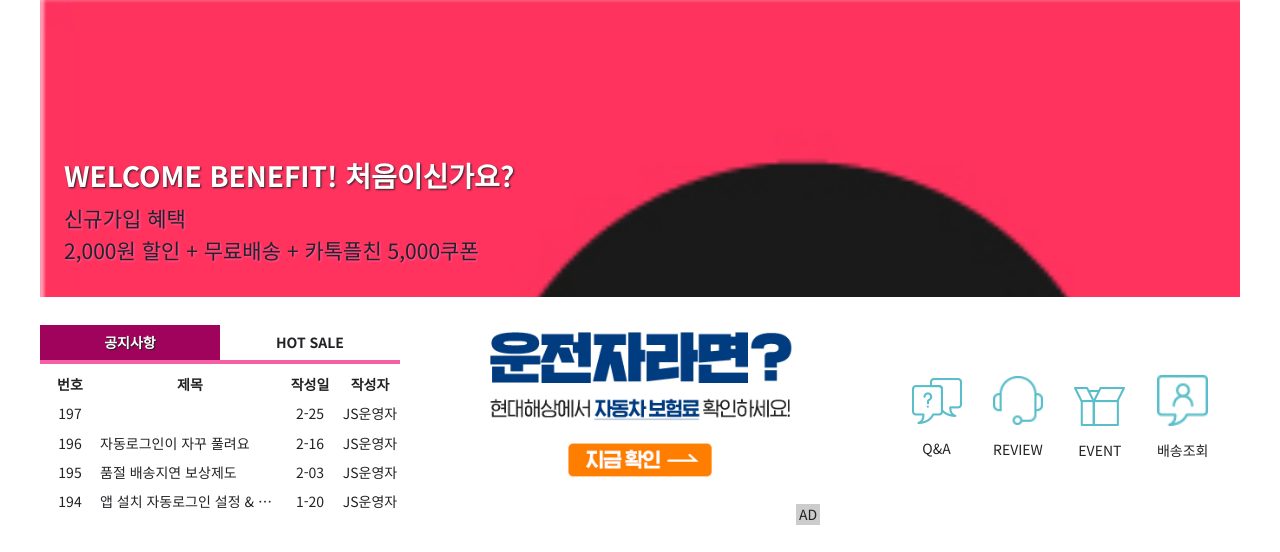
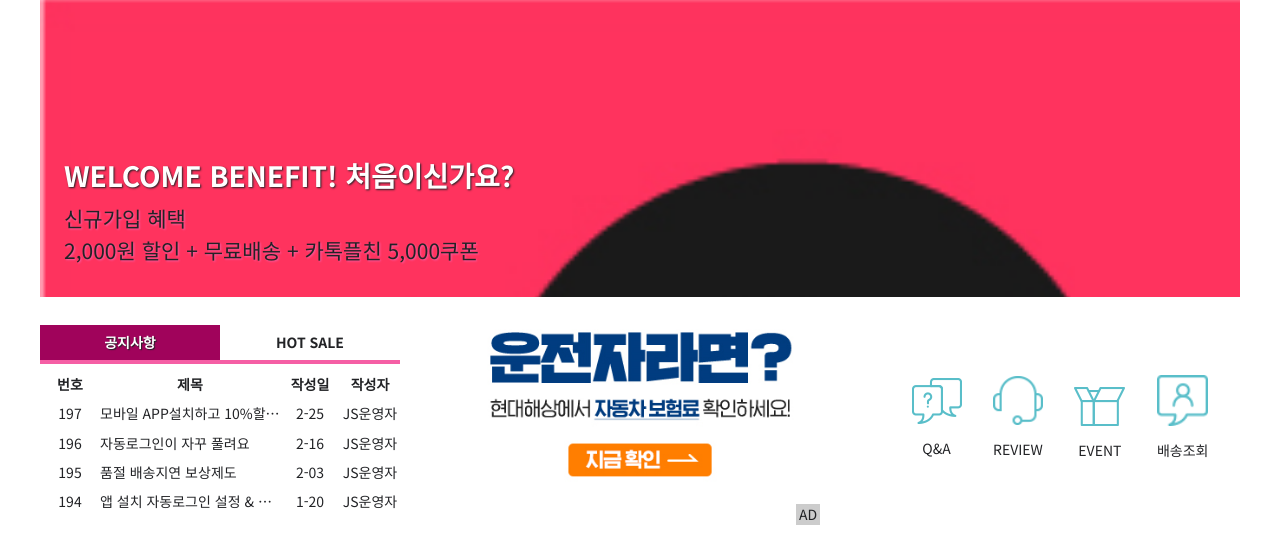
Before and after one commit to yeonghoonPark/report06, a plain HTML site: page index.html in a window 1280 px wide. Shown: the part 103-655 px from the top of the page. Drawn offline with Linux system fonts and the light colour scheme.

Commit message:
Add files via upload

```diff
--- a/index.html
+++ b/index.html
@@ -127,7 +127,7 @@
                                 <li>
                                     <ul class="notice-txt">
                                         <li>197</li>
-                                        <li><a href="#" class="n-tit"></a></li>
+                                        <li><a href="#" class="n-tit">모바일 APP설치하고 10%할인쿠폰받자!!</a></li>
                                         <li>2-25</li>
                                         <li>JS운영자</li>
                                     </ul>
```
